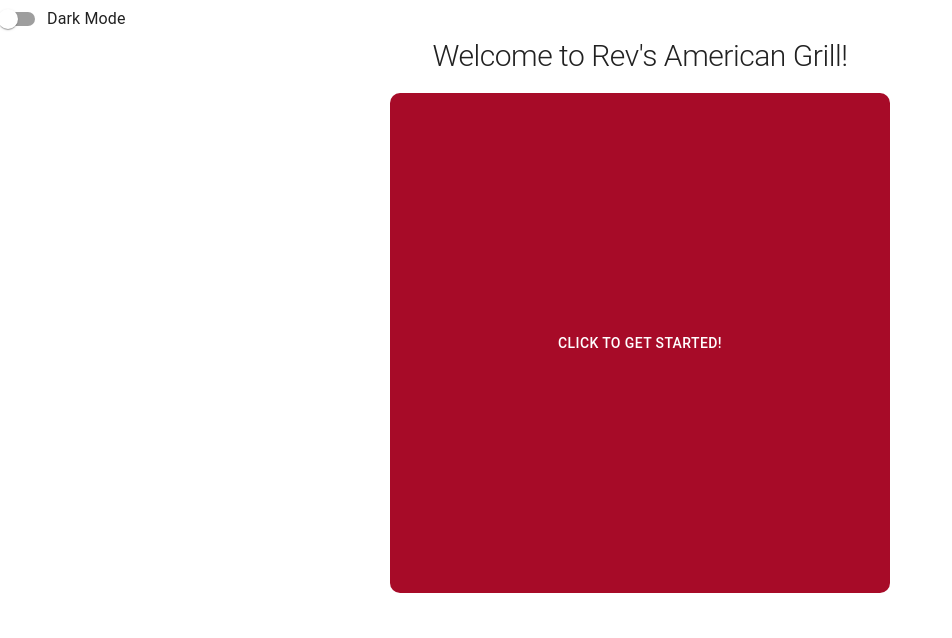
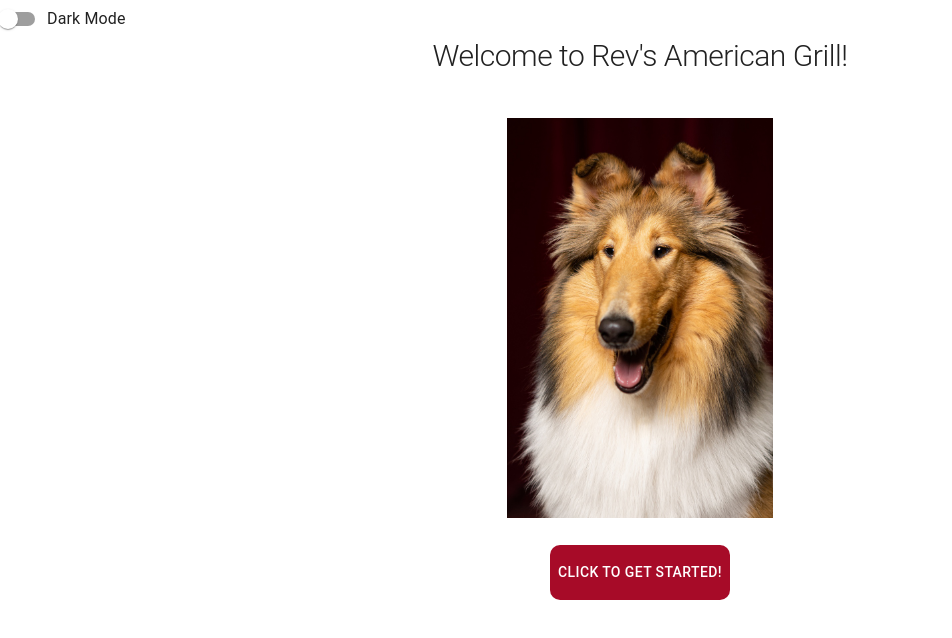
Before and after one commit to CSCE315-F22-Taele/Team-12-Project_3, a Next.js app in the folder ui/: page /customer in a window 1280 px wide. Shown: the top 638 px of the page, without its empty margins (0-952 px from the left). Built offline with nearby package versions, Linux system fonts and the light colour scheme.

Commit message:
Moved Rev image and made buttons lineup prettier

```diff
--- a/ui/pages/customer/index.tsx
+++ b/ui/pages/customer/index.tsx
@@ -1,28 +1,31 @@
-import { Button, FormControl } from "@mui/material";
-import Select, { SelectChangeEvent } from "@mui/material/Select";
-import { GetServerSidePropsContext } from "next";
+import { Typography, Button } from "@mui/material";
 import { useRouter } from "next/router";
-import { useState } from "react";
-import {
-	addOrderAPI,
-	flaskAPI,
-	getMenuAPI,
-	serverSideInstance,
-} from "../../components/utils";
+import Reveille from "../../public/ReveillePic.jpg";
 import { StyledDiv } from "../../styles/mystyles";
-import { Typography } from "@mui/material";
+import Image from "next/dist/client/image";
+
+const justMainPageStyleDiv = {
+	marginTop: "3.5%",
+};
+const justMainPageStyleButtons = {
+	size: "large",
+};
 
 export default function HomePage({}) {
     const router = useRouter();
     return (
         <>
             <Typography variant="h1">Welcome to Rev's American Grill!</Typography>
+            <StyledDiv sx={justMainPageStyleDiv}>
+                <Image
+                    style={{ width: "auto", height: "50vh", position: "relative", zIndex: 1}}
+                    src={Reveille}
+                    alt="Reveille"
+                />
+            </StyledDiv>
             <StyledDiv>
                 <Button
-                    sx={{
-                        width: 500,
-                        height: 500
-                    }}
+                    sx={justMainPageStyleButtons}
 					onClick={() => {
 						router.push("/customer/cart");
 					}}>
```
Also changed, not shown: ui/pages/index.tsx (+5 -2 lines).
